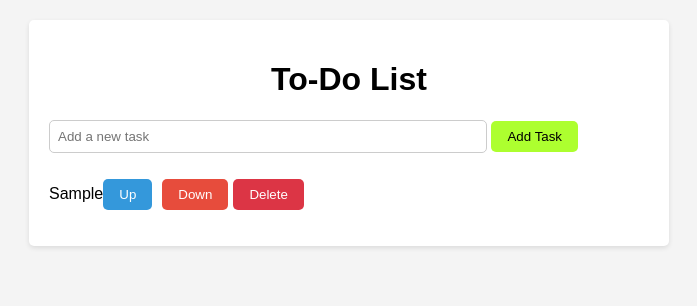
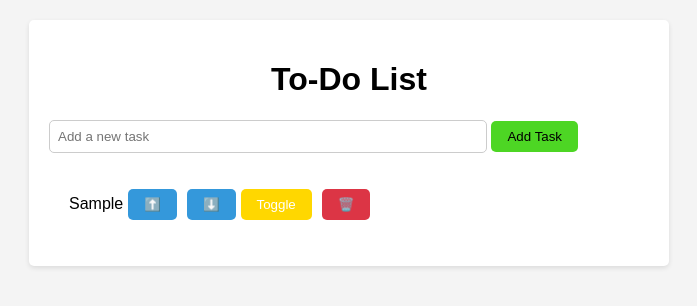
Before and after one commit to Habib-Ashraf-Hassan/To-do_list, a plain HTML site: page index.html in a window 1280 px wide. Both pictures are taken after typing "Sample" into the empty fields and a click on the button "Add Task". Shown: the whole page, without its empty margins (291-988 px from the left). Drawn offline with Linux system fonts and the light colour scheme.

Commit message:
bring back toggle button

```diff
--- a/script.js
+++ b/script.js
@@ -51,22 +51,28 @@ function renderTasks() {
     }
 
     const upButton = document.createElement("button");
-    upButton.textContent = "Up";
+    upButton.textContent = "⬆️";
     upButton.classList.add("up-btn"); // Add up button class
     upButton.onclick = () => shiftTaskUp(index);
 
     const downButton = document.createElement("button");
-    downButton.textContent = "Down";
+    downButton.textContent = "⬇️";
     downButton.classList.add("down-btn"); // Add down button class
     downButton.onclick = () => shiftTaskDown(index);
 
+    const toggleButton = document.createElement("button");
+    toggleButton.textContent = "Toggle";
+    toggleButton.classList.add("toggle-btn"); // Add toggle button class
+    toggleButton.onclick = () => toggleTask(index);
+
     const deleteButton = document.createElement("button");
-    deleteButton.textContent = "Delete";
+    deleteButton.textContent = "🗑️";
     deleteButton.classList.add("delete-btn"); // Add delete button class
     deleteButton.onclick = () => deleteTask(index);
 
     listItem.appendChild(upButton);
     listItem.appendChild(downButton);
+    listItem.appendChild(toggleButton);
     listItem.appendChild(deleteButton);
     taskList.appendChild(listItem);
   });
--- a/style.css
+++ b/style.css
@@ -29,7 +29,7 @@ button {
   border: none;
   border-radius: 5px;
   cursor: pointer;
-  background-color: greenyellow;
+  background-color: rgb(77, 214, 36);
 }
 
 .toggle-btn {
@@ -48,16 +48,26 @@ button {
   background-color: #3498db; /* Blue color for the up button */
   color: #fff;
   margin-right: 5px; /* Add right margin */
+  margin-left: 5px; /* Add left margin */
 }
 
 .down-btn {
-  background-color: #e74c3c; /* Red color for the down button */
+  background-color: #3498db; /* Red color for the down button */
   color: #fff;
   margin-left: 5px; /* Add left margin */
 }
 
 button:hover {
   background-color: #45a049;
+}
+.delete-btn:hover {
+  background-color: #aa1e2c; /* Red color for the delete button */
+}
+.up-btn:hover {
+  background-color: #256894; /* Blue color for the up button */
+}
+.down-btn:hover {
+  background-color: #256894; /* Blue color for the up button */
 }
 
 ul {
@@ -66,7 +76,8 @@ ul {
 }
 
 li {
-  margin-bottom: 5px;
+  margin: 10px;
+  padding: 10px;
 }
 
 .completed {
```
